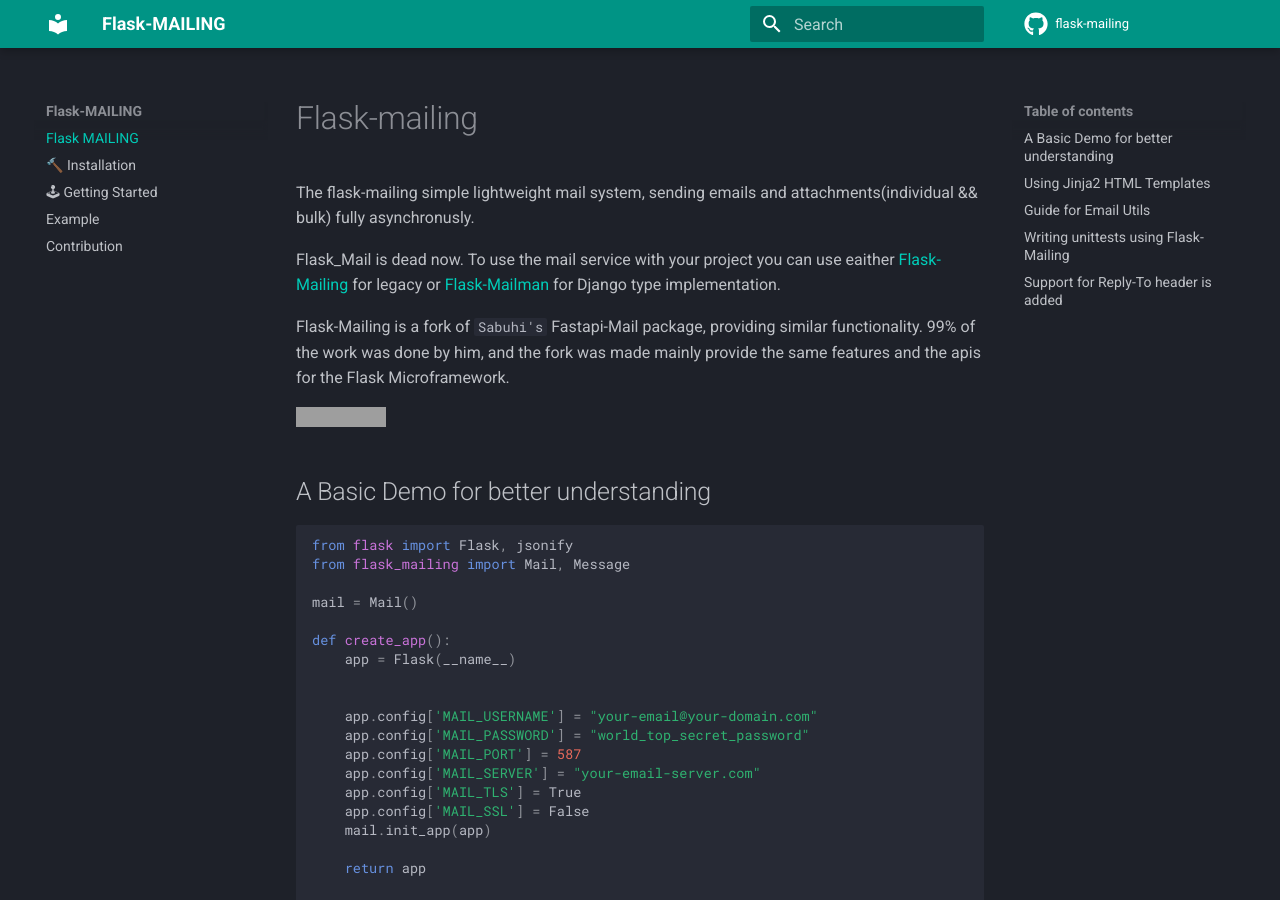
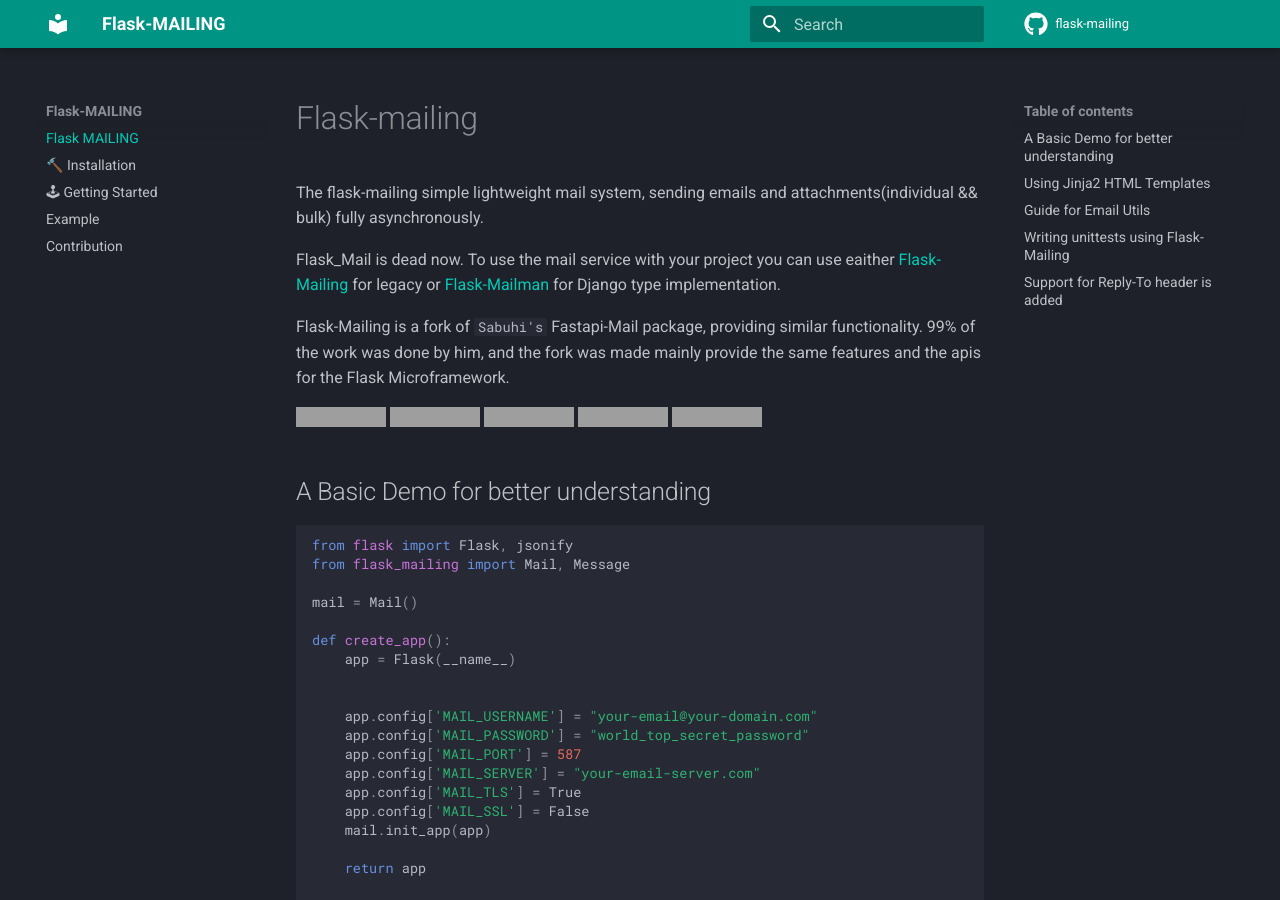
Before and after one commit to marktennyson/flask-mailing, an MkDocs documentation site: the page built from docs/index.md, in a window 1280 px wide and 900 px high. Built offline with MkDocs 1.6.1 and Material for MkDocs 9.7.7, drawn with Linux system fonts in a browser that asks for light colours; comment, search, counter and statistics services are not loaded; grey boxes are pictures that could not be loaded.

Commit message:
update docs

```diff
--- a/docs/index.md
+++ b/docs/index.md
@@ -1,15 +1,15 @@
 # Flask-mailing
 
-The flask-mailing simple lightweight mail system, sending emails and attachments(individual && bulk) fully asynchronusly.
+The flask-mailing simple lightweight mail system, sending emails and attachments(individual && bulk) fully asynchronously.
 
 Flask_Mail is dead now. To use the mail service with your project you can use eaither [Flask-Mailing](https://github.com/marktennyson/flask-mailing) for legacy or [Flask-Mailman](https://github.com/waynerv/flask-mailman) for Django type implementation.
 
 Flask-Mailing is a fork of `Sabuhi's` Fastapi-Mail package, providing similar functionality. 99% of the work was done by him, and the fork was made mainly provide the same features and the apis for the Flask Microframework.
 
-<!-- [![MIT licensed](https://img.shields.io/github/license/marktennyson/flask-mailing)](https://raw.githubusercontent.com/marktennyson/flask-mailing/master/LICENSE)
+[![MIT licensed](https://img.shields.io/github/license/marktennyson/flask-mailing)](https://raw.githubusercontent.com/marktennyson/flask-mailing/master/LICENSE)
 [![GitHub stars](https://img.shields.io/github/stars/marktennyson/flask-mailing.svg)](https://github.com/marktennyson/flask-mailing/stargazers)
 [![GitHub forks](https://img.shields.io/github/forks/marktennyson/flask-mailing.svg)](https://github.com/marktennyson/flask-mailing/network)
-[![GitHub issues](https://img.shields.io/github/issues-raw/marktennyson/flask-mailing)](https://github.com/marktennyson/flask-mailing/issues) -->
+[![GitHub issues](https://img.shields.io/github/issues-raw/marktennyson/flask-mailing)](https://github.com/marktennyson/flask-mailing/issues)
 [![Downloads](https://pepy.tech/badge/flask-mailing)](https://pepy.tech/project/flask-mailing)
 
 ## A Basic Demo for better understanding
```
